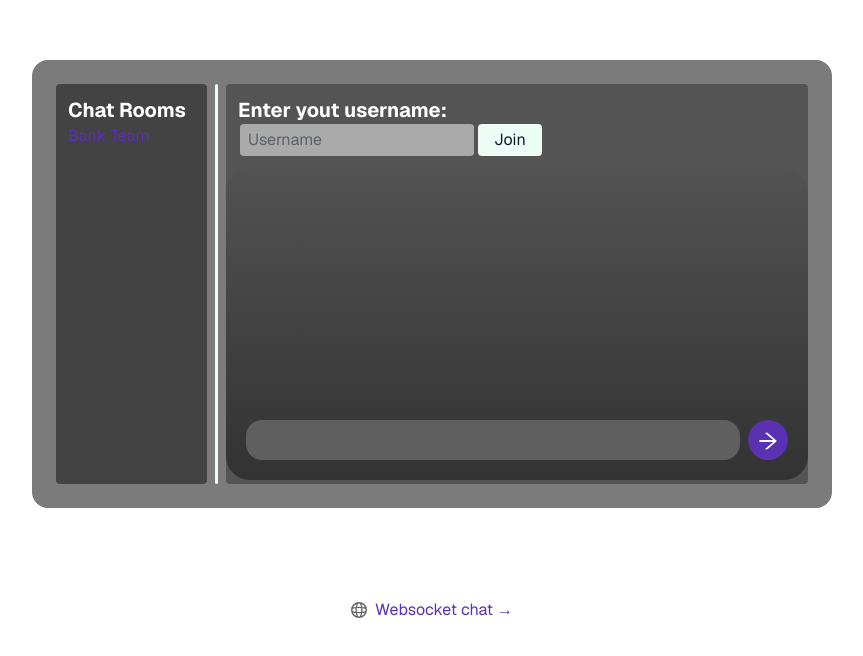
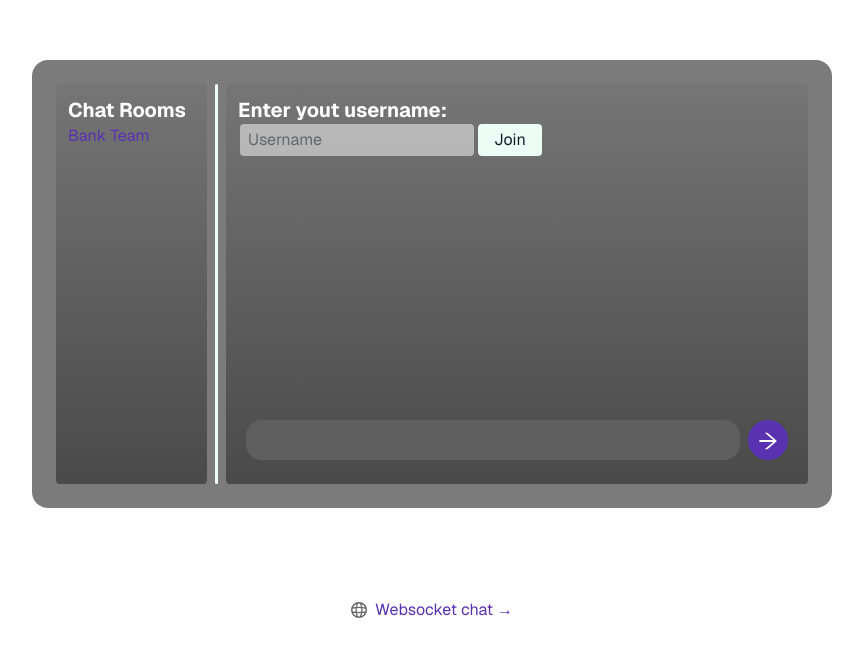
Before and after one commit to Mlodovico/real-time-chat-app, a Next.js app in the folder frontend/: page / in a window 1280 px wide. Shown: the part 132-788 px from the top of the page, without its empty margins (208-1071 px from the left). Built offline with nearby package versions, Linux system fonts and the light colour scheme.

Commit message:
feature: change styles

```diff
--- a/frontend/src/app/page.tsx
+++ b/frontend/src/app/page.tsx
@@ -27,7 +27,10 @@ export default function Home() {
               <div className="flex w-full gap-2">
                 <div
                   className="w-1/4 justify-center p-3 rounded h-100"
-                  style={{ backgroundColor: "rgba(67, 67, 67, 1)" }}
+                  style={{
+                    backgroundImage:
+                      "linear-gradient(180deg, rgba(67, 67, 67, 0.1), rgba(0,0,0,0.4))",
+                  }}
                 >
                   <p className="text-xl font-bold text-white">Chat Rooms</p>
                   <div>Bank Team</div>
@@ -35,7 +38,10 @@ export default function Home() {
                 <div className="h-100 w-1 rounded-2xl bg-emerald-50" />
                 <div
                   className="h-100 w-full rounded"
-                  style={{ backgroundColor: "rgba(67, 67, 67, 0.7)" }}
+                  style={{
+                    backgroundImage:
+                      "linear-gradient(180deg, rgba(67, 67, 67, 0.1), rgba(0,0,0,0.4))",
+                  }}
                 >
                   <div className="flex flex-col justify-center p-3">
                     <p className="text-xl font-bold text-white">
@@ -66,17 +72,11 @@ export default function Home() {
                       </button>
                     </div>
                   </div>
-                  <div
-                    className="flex flex-col h-78 rounded-3xl justify-end p-3"
-                    style={{
-                      backgroundImage:
-                        "linear-gradient(180deg, rgba(67, 67, 67, 0.1), rgba(0,0,0,0.4))",
-                    }}
-                  >
+                  <div className="flex flex-col h-78 rounded-3xl justify-end p-3">
                     <div className="flex w-12/12  p-2">
                       <input
                         type="chat"
-                        className="w-11/12 h-10 rounded-2xl mr-2"
+                        className="w-11/12 h-10 rounded-2xl mr-2 p-2"
                         style={{ backgroundColor: "rgba(95,95,95, 1)" }}
                       />
                       <button
```
